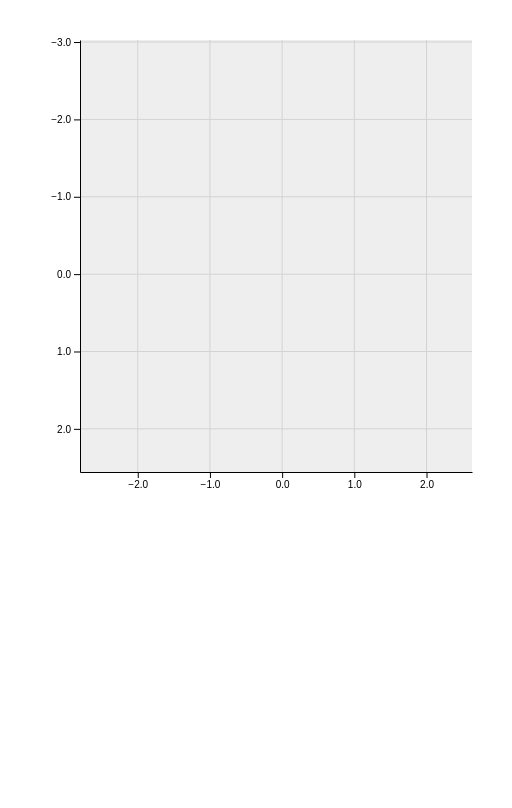
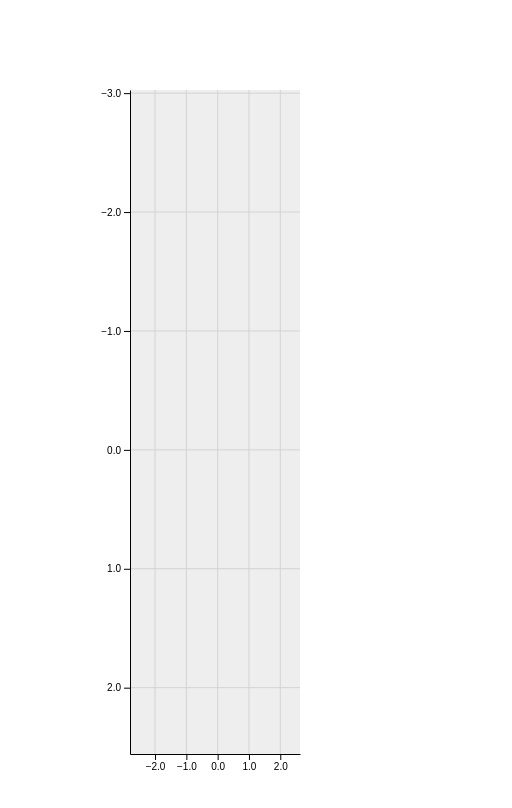
Before and after one commit to lutzer/epoch-graph, a website built with Vite: page index.html in a window 390 px wide. Shown: the whole page, 512 px wide, since content can reach past the window. Built offline with nearby package versions, Linux system fonts and the light colour scheme.

Commit message:
adds responsiveness

```diff
--- a/index.html
+++ b/index.html
@@ -12,16 +12,25 @@
       height: 100%;
       margin: 0;
     }
+
+    #figure-container {
+      position: absolute;
+      top: 0;
+      bottom: 0;
+      left: 0;
+      right: 0;
+      margin: 50px;
+    }
   </style>
   <body>
-    <div id="figure" style="width: 100%; height: 100%"></div>
+    <div id="figure-container"></div>
     <script type="module">
       import { Figure } from './src/index.ts'
       import json from './test/mocks/mpld3_chart1.json'
 
       console.log(json)
 
-      var figure = Figure.d3(document.getElementById('figure'), {
+      var figure = Figure.d3(document.getElementById('figure-container'), {
         reponsive: true
       })
       figure.fromMpld3(json)
--- a/src/components/Figure.ts
+++ b/src/components/Figure.ts
@@ -20,6 +20,11 @@ class Figure implements RenderComponent {
   }
   get size(): [number, number] {
     return [this.data?.width ?? 512, this.data?.height ?? 512]
+  }
+  set size(size: [number, number]) {
+    if (this.data == null) return
+    this.data.width = size[0]
+    this.data.height = size[1]
   }
 
   set data(data: FigureData) {
--- a/src/renderers/d3/D3FigureRenderer.ts
+++ b/src/renderers/d3/D3FigureRenderer.ts
@@ -7,7 +7,7 @@ class D3FigureRenderer extends D3ComponentRenderer<Figure> {
   plotRenderers: D3PlotRenderer[] = []
 
   create(parent: SVGGElement): D3FigureRenderer {
-    this.svg = d3.select(parent).append('svg').attr('class', 'figure').node()
+    this.svg = d3.select(parent).attr('class', 'figure').node()
     this.plotRenderers = this.component.plots.map((plot) =>
       new D3PlotRenderer(plot).create(this.svg!)
     )
@@ -16,13 +16,17 @@ class D3FigureRenderer extends D3ComponentRenderer<Figure> {
 
   update() {
     d3.select(this.svg)
-      .attr('x', this.component.position[0])
-      .attr('y', this.component.position[1])
       .attr('width', this.component.size[0])
       .attr('height', this.component.size[1])
       .attr('viewBox', [0, 0, this.component.size[0], this.component.size[1]])
     this.plotRenderers.forEach((p) => p.update())
   }
+
+  resize(width: number, height: number) {
+    if (this.component.size[0] !== width || this.component.size[1] !== height) {
+      this.component.size = [width, height]
+    }
+  }
 }
 
 export { D3FigureRenderer }
--- a/src/renderers/d3/D3Renderer.ts
+++ b/src/renderers/d3/D3Renderer.ts
@@ -10,18 +10,25 @@ class D3Renderer implements BaseRenderer {
   constructor(public container: HTMLElement) {}
 
   setup(figure: Figure): void {
-    this.svg = d3
-      .select(this.container)
-      .append('svg')
-      .attr('width', figure.size[0])
-      .attr('height', figure.size[1])
-      .node()
+    this.svg = d3.select(this.container).append('svg').node()
     this.figureRenderer = new D3FigureRenderer(figure).create(this.svg!)
+
+    if (figure.options.reponsive) {
+      const rect = this.container.getBoundingClientRect()
+      this.figureRenderer?.resize(rect.width, rect.height)
+      window.addEventListener('resize', this.onResize)
+    }
   }
 
   update(): void {
     this.figureRenderer?.update()
   }
+
+  onResize = () => {
+    const rect = this.container.getBoundingClientRect()
+    this.figureRenderer?.resize(rect.width, rect.height)
+    this.update()
+  }
 }
 
 export { D3Renderer }
```
